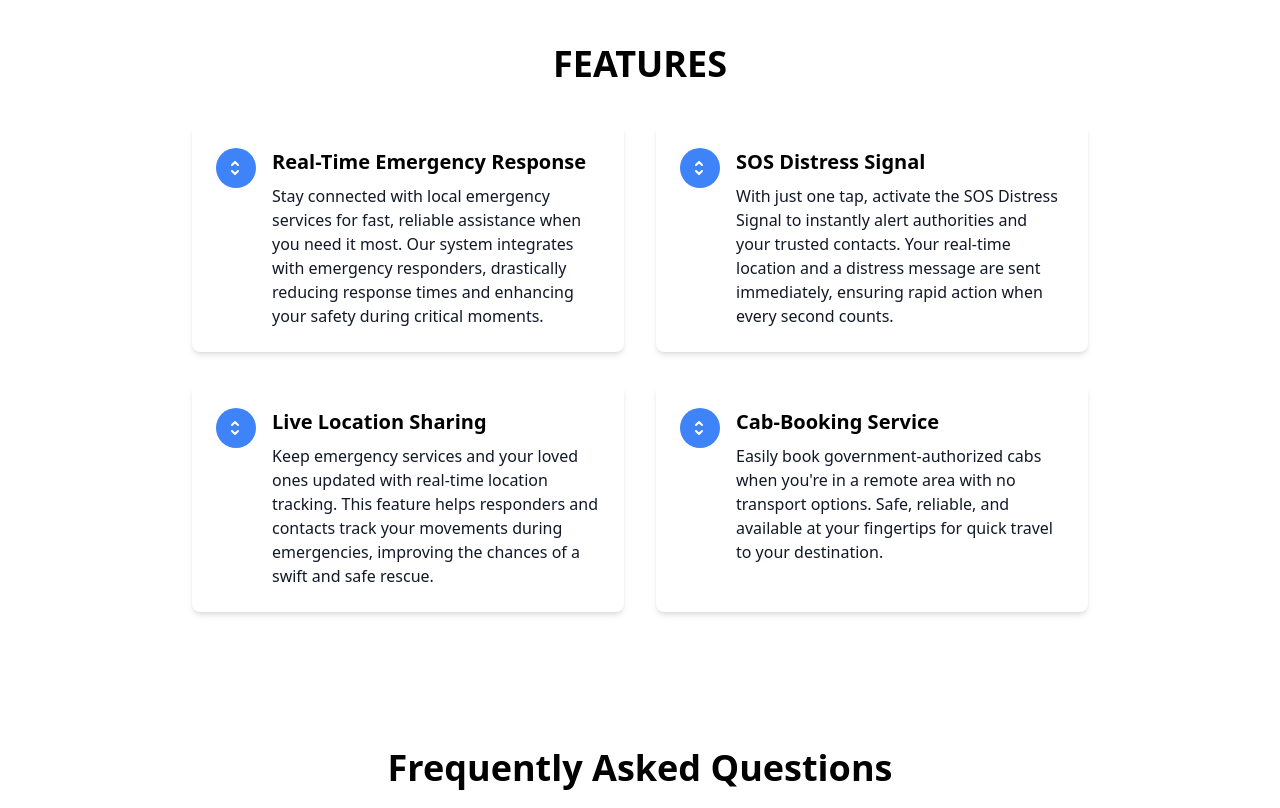
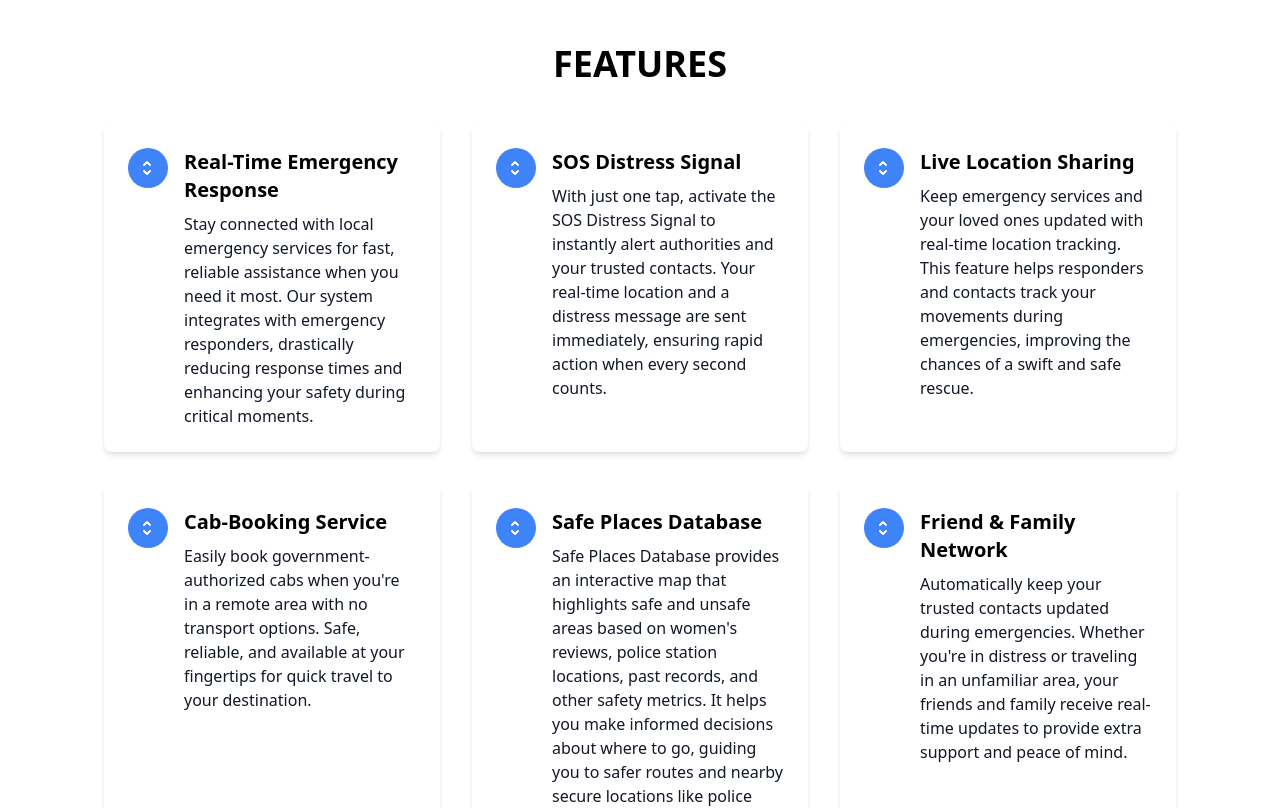
Before and after one commit to VrandaaGarg/SHEild, a React (Vite) app: page / in a window 1280 px wide. Shown: the part 1400-2208 px from the top of the page. Built offline with nearby package versions, Linux system fonts and the light colour scheme.

Commit message:
some changes done

```diff
--- a/src/Components/FAQs.jsx
+++ b/src/Components/FAQs.jsx
@@ -27,7 +27,7 @@ function FAQs() {
     {
       question: "Does the app work offline?",
       answer:
-        "While certain features, such as location sharing and real-time alerts, require an internet connection, some features like the Safe Places Database may offer offline access based on pre-downloaded data for the area.",
+        "While certain features, such as location sharing and real-time alerts, require an internet connection, some features like the Safe Places Database,SOS,location sharing may offer offline access based on pre-downloaded data for the area.",
     },
   ];
 
--- a/src/Components/Features.jsx
+++ b/src/Components/Features.jsx
@@ -22,18 +22,28 @@ const Features = () => {
       answer:
         "Easily book government-authorized cabs when you're in a remote area with no transport options. Safe, reliable, and available at your fingertips for quick travel to your destination.",
     },
+    {
+      question: "Safe Places Database",
+      answer:
+        " Safe Places Database provides an interactive map that highlights safe and unsafe areas based on women's reviews, police station locations, past records, and other safety metrics. It helps you make informed decisions about where to go, guiding you to safer routes and nearby secure locations like police stations and hospitals.",
+    },
+    {
+      question: " Friend & Family Network",
+      answer:
+        " Automatically keep your trusted contacts updated during emergencies. Whether you're in distress or traveling in an unfamiliar area, your friends and family receive real-time updates to provide extra support and peace of mind.",
+    },
   ];
 
   return (
-    <div id="Features" className="max-w-4xl  py-12 pt-16 mx-12 md:mx-auto">
+    <div id="Features" className="max-w-6xl  py-12 pt-16 mx-12 md:mx-auto">
       <h2 className="text-4xl text-black  font-bold mb-10 text-center">
         FEATURES
       </h2>
-      <div className="grid gap-8  md:grid-cols-2">
+      <div className="grid gap-8  md:grid-cols-3 px-10 ">
         {features.map((feature, index) => (
           <div
             key={index}
-            className="bg-white hover:scale-105 cursor-pointer duration-100 text-black hover:bg-amber-300  p-6 rounded-lg shadow-md"
+            className="bg-white  hover:scale-105 cursor-pointer duration-100 text-black hover:bg-amber-300  p-6 rounded-lg shadow-md"
           >
             <div className="flex items-start">
               <div className="w-10 h-10 flex-shrink-0  bg-blue-500 text-white  rounded-full flex items-center justify-center mr-4">
--- a/src/Components/Team.jsx
+++ b/src/Components/Team.jsx
@@ -23,7 +23,7 @@ function Team() {
       id: 2,
       name: "Pranit Khandelwal",
       role: "UI/UX",
-      image: "/Pranit.png",
+      image: "/pranit2.png",
       insta: "https://www.instagram.com/pranit._11/",
       linkdn: "https://www.linkedin.com/in/pranit-khandelwal-951913269/",
       github: "https://github.com/pranit-pk",
```
Also changed, not shown: public/pranit2.png (added).
